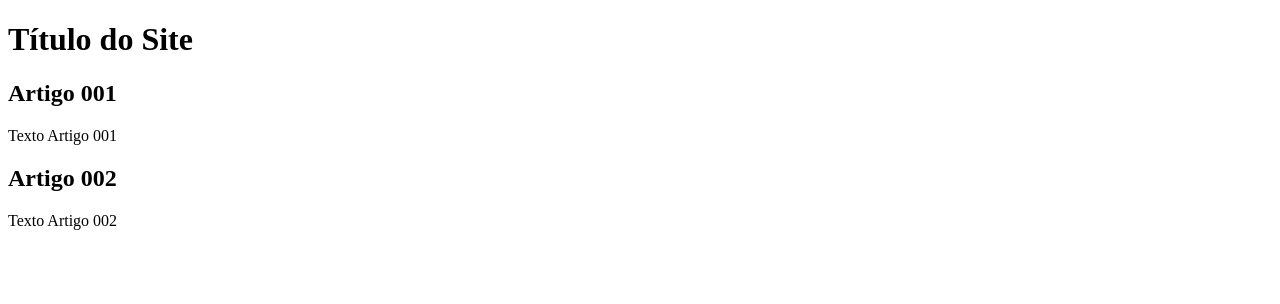
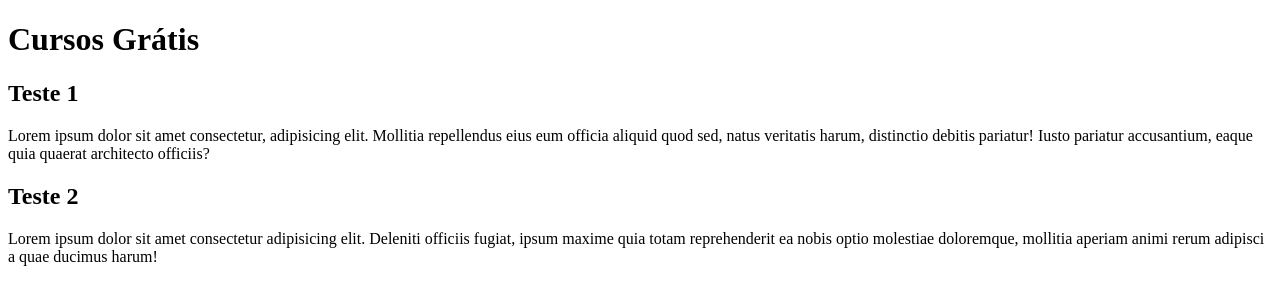
Before and after one commit to KaueGuimaraes/Teste, a plain HTML site: page index.html in a window 1280 px wide. Drawn offline with Linux system fonts and the light colour scheme.

Commit message:
comecei a escrever o conteúdo

```diff
--- a/index.html
+++ b/index.html
@@ -9,15 +9,15 @@
 <body>
     <main>
         <head>
-            <h1>Título do Site</h1>
+            <h1>Cursos Grátis</h1>
         </head>
         <article>
-            <h2>Artigo 001</h2>
-            <p>Texto Artigo 001</p>
+            <h2>Teste 1</h2>
+            <p>Lorem ipsum dolor sit amet consectetur, adipisicing elit. Mollitia repellendus eius eum officia aliquid quod sed, natus veritatis harum, distinctio debitis pariatur! Iusto pariatur accusantium, eaque quia quaerat architecto officiis?</p>
         </article>
         <article>
-            <h2>Artigo 002</h2>
-            <p>Texto Artigo 002</p>
+            <h2>Teste 2</h2>
+            <p>Lorem ipsum dolor sit amet consectetur adipisicing elit. Deleniti officiis fugiat, ipsum maxime quia totam reprehenderit ea nobis optio molestiae doloremque, mollitia aperiam animi rerum adipisci a quae ducimus harum!</p>
         </article>
     </main>
 </body>
```
